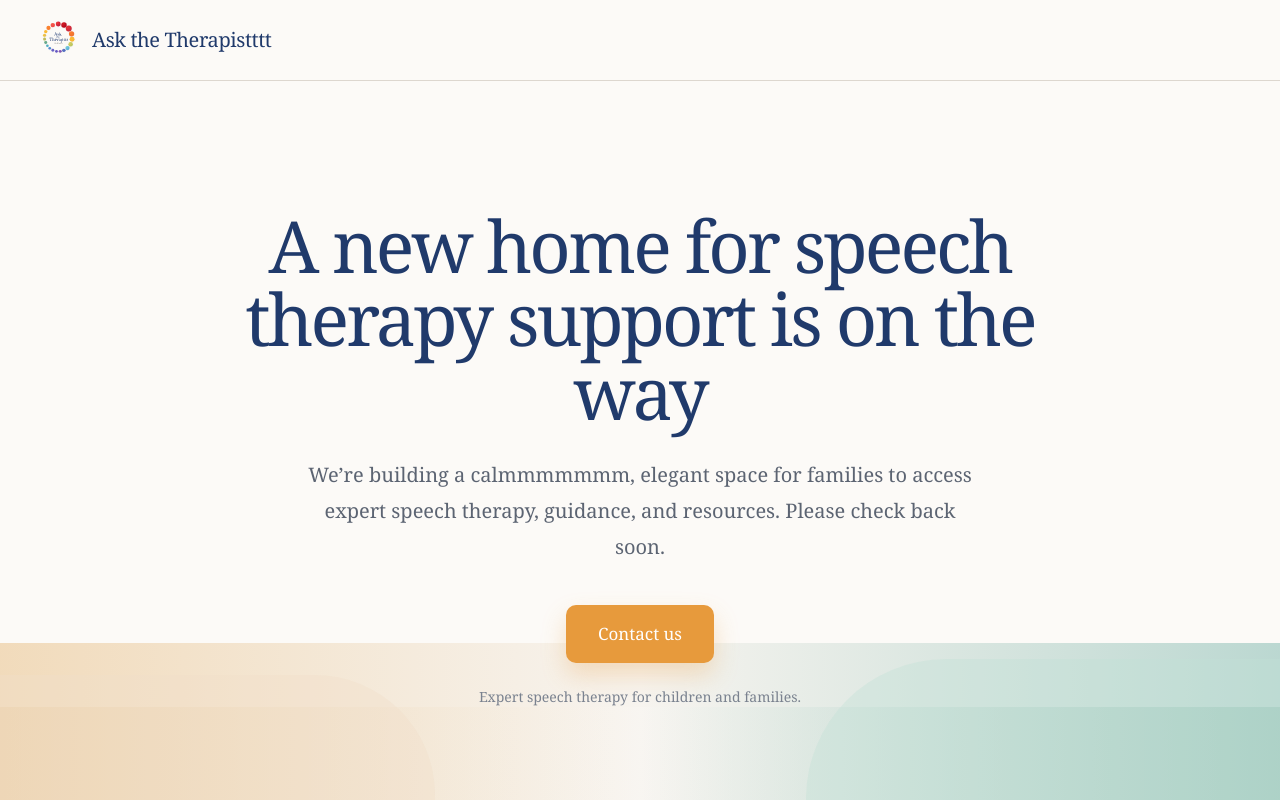
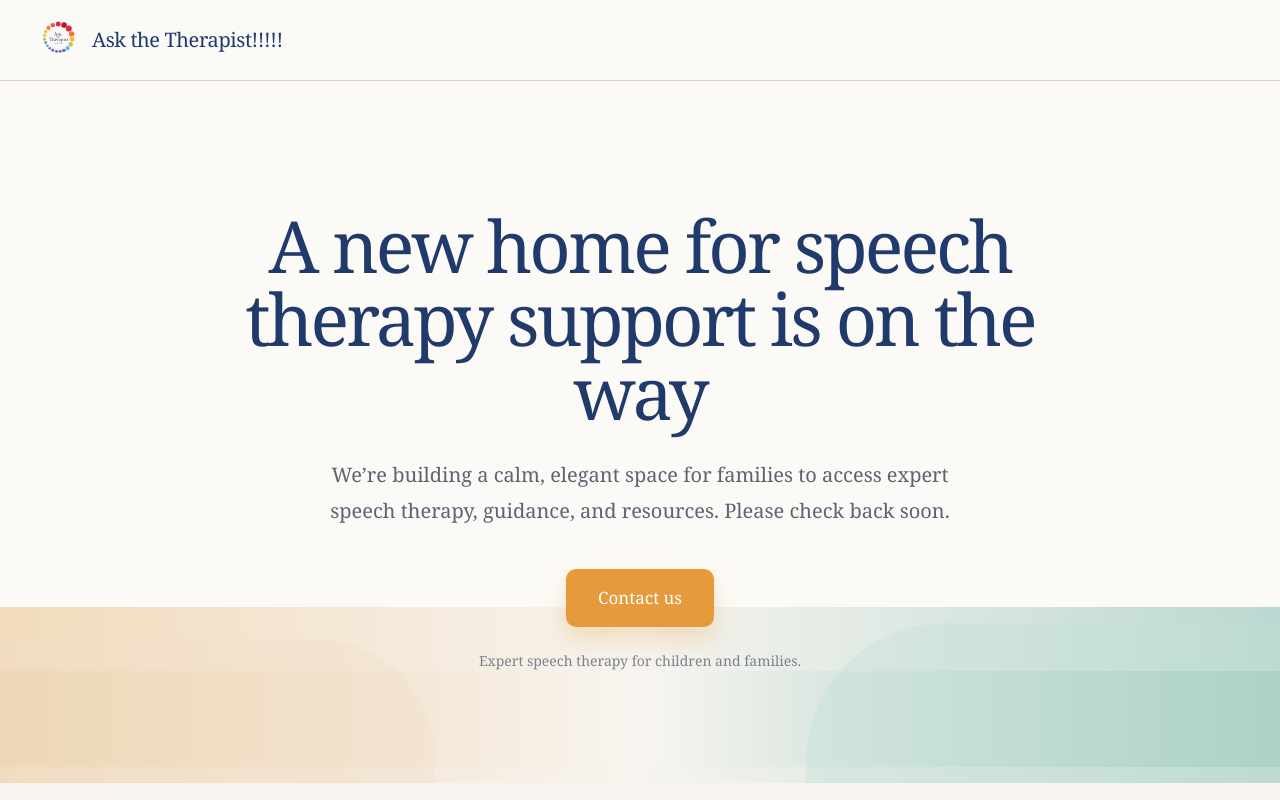
Before and after one commit to menkochi/attuk_under, a Next.js app: page / in a window 1280 px wide. Shown: the top 800 px of the page. Built offline with nearby package versions, Linux system fonts and the light colour scheme.

Commit message:
just checking connectivity

```diff
--- a/app/page.tsx
+++ b/app/page.tsx
@@ -10,7 +10,7 @@ export default function Page() {
               className="h-9 w-9 rounded-full object-cover md:h-10 md:w-10"
             />
             <span className="font-serif text-[18px] tracking-[-0.02em] md:text-[20px]">
-              Ask the Therapistttt
+              Ask the Therapist!!!!!
             </span>
           </div>
         </div>
@@ -29,7 +29,7 @@ export default function Page() {
           </h1>
 
           <p className="mt-7 max-w-2xl text-[18px] leading-8 text-[#5c6472] md:text-[20px] md:leading-9">
-            We’re building a calmmmmmmm, elegant space for families to access expert speech therapy,
+            We’re building a calm, elegant space for families to access expert speech therapy,
             guidance, and resources. Please check back soon.
           </p>
 
```
